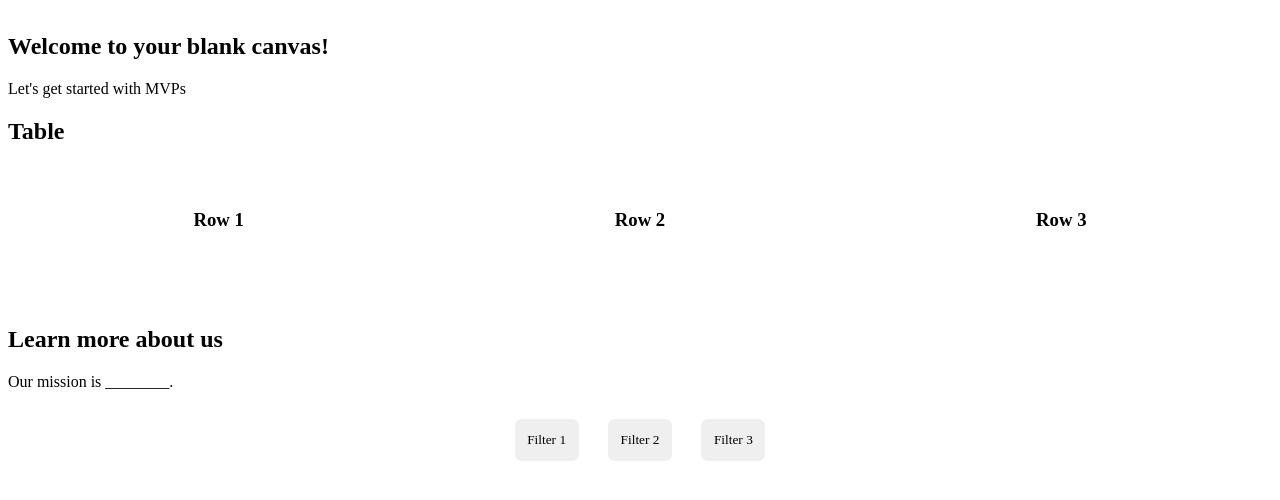
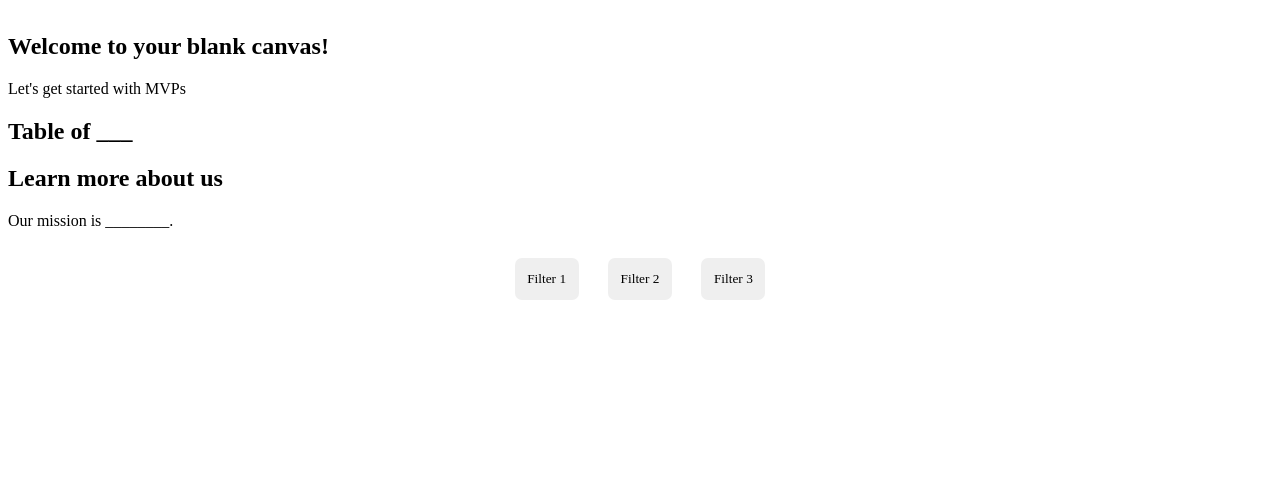
Before and after one commit to asprgchong/ucWIB_mvpWorkshop, a website: page index.html in a window 1280 px wide. Shown: the part 90-590 px from the top of the page. Drawn offline with Linux system fonts and the light colour scheme.

Commit message:
Update index.html

```diff
--- a/index.html
+++ b/index.html
@@ -17,23 +17,9 @@
         <p>Let's get started with MVPs</p>
     </div>
 
-    <h2>Table</h2>
-    <div class="table-container">
-        <div class="table-row">
-            <h3>Row 1</h3>
-            <p id="num-val">
-            </p>
-        </div>
-        <div class="table-row">
-            <h3>Row 2</h3>
-            <p id="num-val">
-            </p>
-        </div>
-        <div class="table-row">
-            <h3>Row 3</h3>
-            <p id="num-val">
-            </p>
-        </div>
+    <h2>Table of ___</h2>
+    <div id="table">
+
     </div>
 
     <h2>Learn more about us</h2>
```
